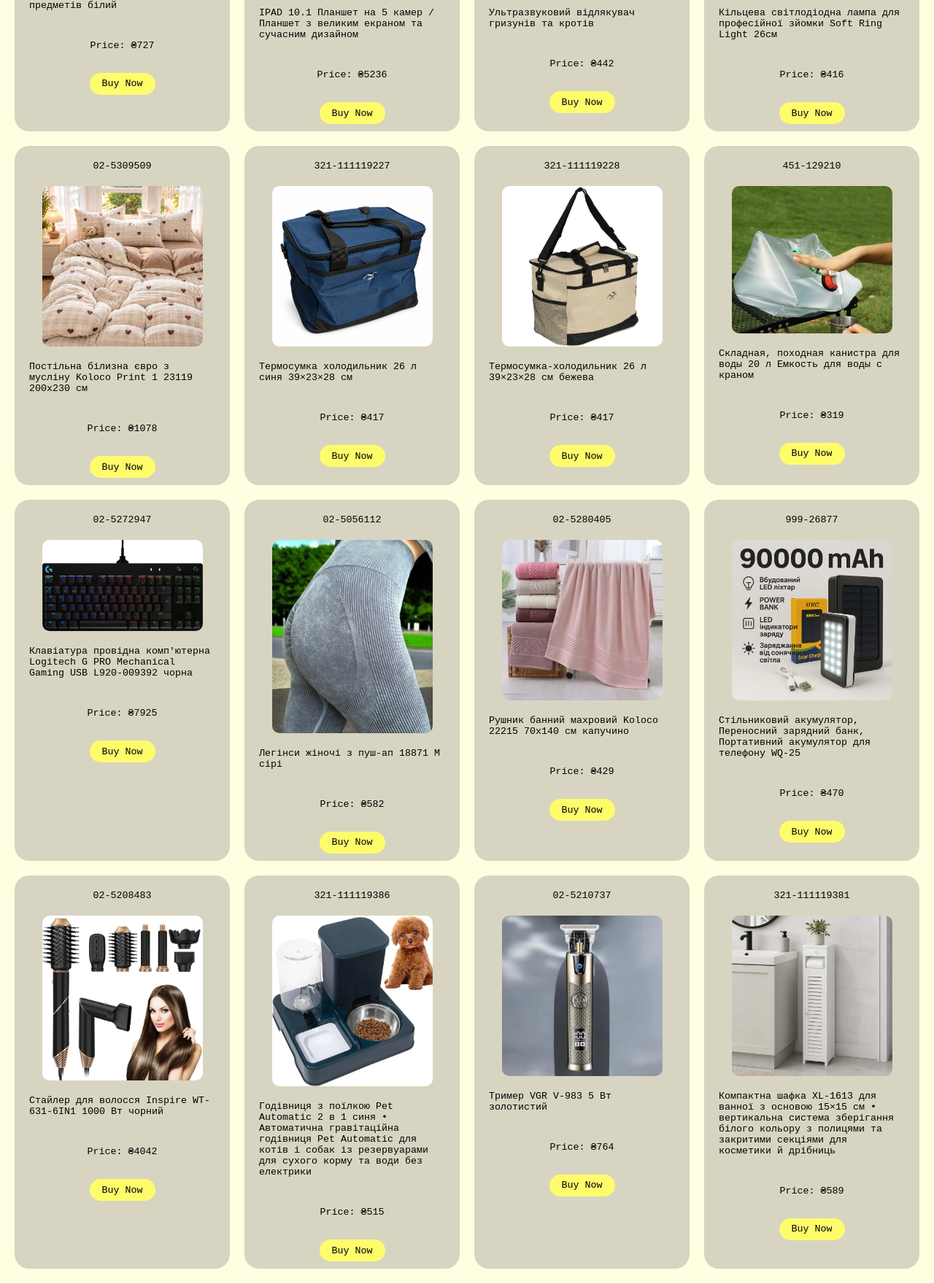
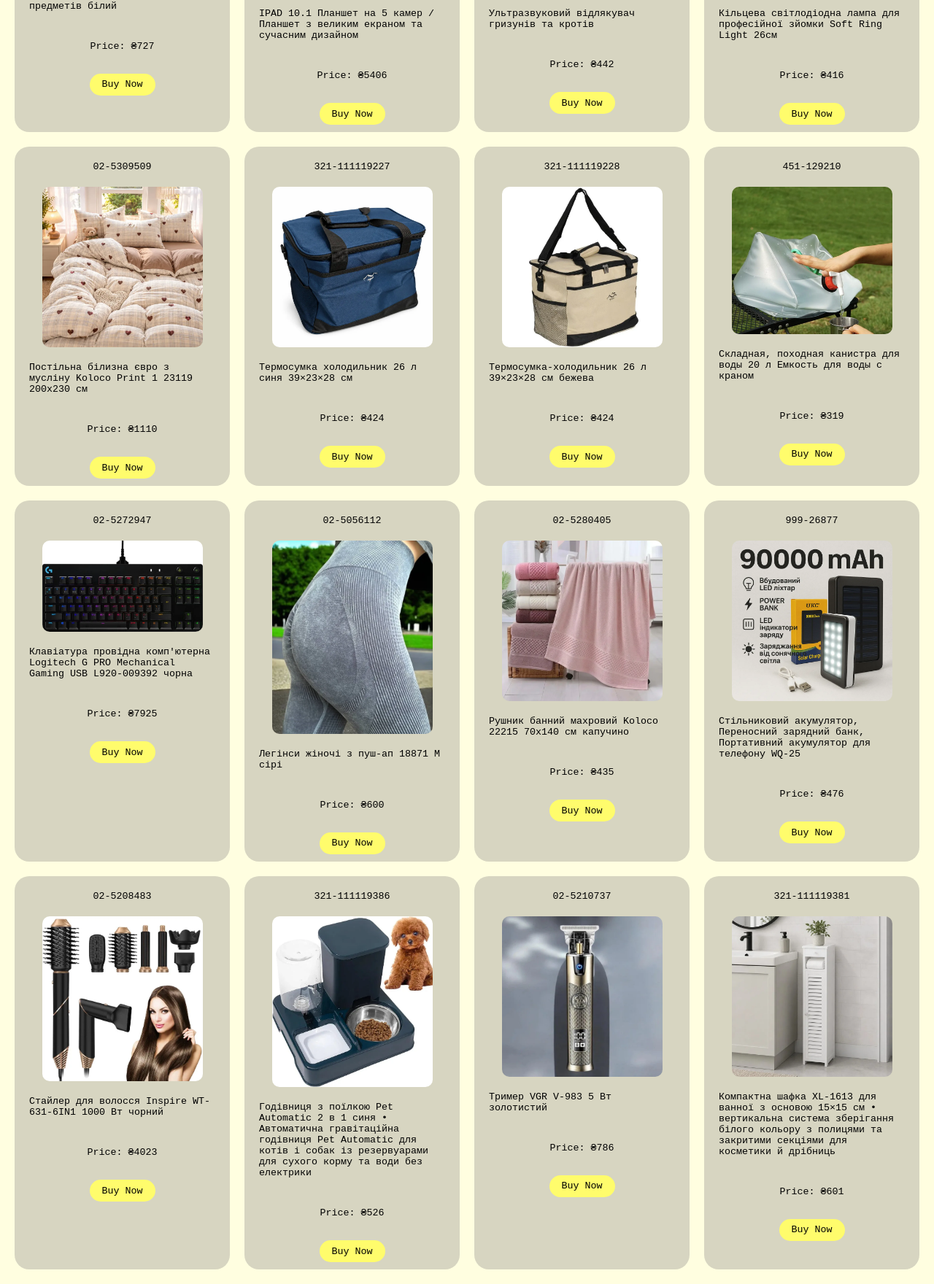
Before and after one commit to nazik-dot/PriceHunter-Website, a Flask app: page /drops_catalogue in a window 1280 px wide. Shown: the part 1851-3611 px from the top of the page at 73% size. Run offline with Flask 3, Linux system fonts and the light colour scheme.

Commit message:
Some changes in website design

```diff
--- a/main.py
+++ b/main.py
@@ -51,7 +51,7 @@
     "2": {
         "id": "991-120031284",
         "name": "Холст на підрамнику 40х60 см Art Craft 16020",
-        "price": 315,
+        "price": 382,
         "image": "/files/holst_na_pidramniku.jpg"
     },
     "3": {
@@ -63,25 +63,25 @@
     "4": {
         "id": "321-111119190",
         "name": "Силіконова сушарка DT-1503 50×35 см сіра • Сушарка для посуду DT-1503 з килимком, тримачами для тарілок, чашок і приборів",
-        "price": 541,
+        "price": 550,
         "image": "/files/silikonova_susarka.webp"
     },
     "5": {
         "id": "321-111119183",
         "name": "Шарф Intelligent Heating Scarf з підігрівом чорний",
-        "price": 515,
+        "price": 526,
         "image": "/files/sharf_z_pidigrivom.webp"
     },
     "6": {
         "id": "02-5264672",
         "name": "Випрямляч для волосся Ardesto Pink Touch HC-R365PT 68 Вт сірий",
-        "price": 1161,
+        "price": 1040,
         "image": "/files/vip_dla_volosya.webp"
     },
     "7": {
         "id": "991-120069877",
         "name": "М'яка іграшка 'Товстий кіт' K15215(White) 60 см",
-        "price": 794,
+        "price": 766,
         "image": "/files/tovstiy_kit.webp"
     },
     "8": {
@@ -93,7 +93,7 @@
     "9": {
         "id": "321-111119232",
         "name": "Електропила ланцюгова MLD із шиною 16″ у валізі",
-        "price": 3071,
+        "price": 3137,
         "image": "/files/elektropila_lanzugova.webp"
     },
     "10": {
@@ -111,7 +111,7 @@
     "12": {
         "id": "991-120069565",
         "name": "Реквізит для аніматора 'Парашут' KJ07-2 діаметр 3 м",
-        "price": 1514,
+        "price": 1460,
         "image": "/files/rekvizit_dla_animatora_parashut.webp"
     },
     "13": {
@@ -123,7 +123,7 @@
     "14": {
         "id": "123-110211",
         "name": "IPAD 10.1 Планшет на 5 камер / Планшет з великим екраном та сучасним дизайном",
-        "price": 5236,
+        "price": 5406,
         "image": "/files/ipad_10.1.webp"
     },
     "15": {
@@ -141,19 +141,19 @@
     "17": {
         "id": "02-5309509",
         "name": "Постільна білизна євро з мусліну Koloco Print 1 23119 200х230 см",
-        "price": 1078,
+        "price": 1110,
         "image": "/files/postilna_biluzna_evro_muslin_koloco_print1.webp"
     },
     "18": {
         "id": "321-111119227",
         "name": "Термосумка холодильник 26 л синя 39×23×28 см",
-        "price": 417,
+        "price": 424,
         "image": "/files/termosumka_holodilnik_26l.webp"
     },
     "19": {
         "id": "321-111119228",
         "name": "Термосумка-холодильник 26 л 39×23×28 см бежева",
-        "price": 417,
+        "price": 424,
         "image": "/files/termosumka_holodilnik_26l_begeva.webp"
     },
     "20": {
@@ -171,43 +171,43 @@
     "22": {
         "id": "02-5056112",
         "name": "Легінси жіночі з пуш-ап 18871 M сірі",
-        "price": 582,
+        "price": 600,
         "image": "/files/leginsu_zinochi_pushup.webp"
     },
     "23": {
         "id": "02-5280405",
         "name": "Рушник банний махровий Koloco 22215 70х140 см капучино",
-        "price": 429,
+        "price": 435,
         "image": "/files/rushnuk_banniy_machroviy_koloco.webp"
     },
     "24": {
         "id": "999-26877",
         "name": "Стільниковий акумулятор, Переносний зарядний банк, Портативний акумулятор для телефону WQ-25",
-        "price": 470,
+        "price": 476,
         "image": "/files/stilnikoviy_akamulator_perenosni_zaradniy_bank.webp"
     },
     "25": {
         "id": "02-5208483",
         "name": "Стайлер для волосся Inspire WT-631-6IN1 1000 Вт чорний",
-        "price": 4042,
+        "price": 4023,
         "image": "/files/styler_dla_volosya_inspire.webp"
     },
     "26": {
         "id": "321-111119386",
         "name": "Годівниця з поїлкою Pet Automatic 2 в 1 синя • Автоматична гравітаційна годівниця Pet Automatic для котів і собак із резервуарами для сухого корму та води без електрики",
-        "price": 515,
+        "price": 526,
         "image": "/files/godivnuza_z_poilkoyu_petautomatic.webp"
     },
     "27": {
         "id": "02-5210737",
         "name": "Тример VGR V-983 5 Вт золотистий",
-        "price": 764,
+        "price": 786,
         "image": "/files/trimer_vgr_zolotistiy.webp"
     },
     "28": {
         "id": "321-111119381",
         "name": "Компактна шафка XL-1613 для ванної з основою 15×15 см • вертикальна система зберігання білого кольору з полицями та закритими секціями для косметики й дрібниць",
-        "price": 589,
+        "price": 601,
         "image": "/files/kompaktna_shafa_dla_vannoi_z_osnovoyu.webp"
     }
 }
--- a/static/drops.css
+++ b/static/drops.css
@@ -21,6 +21,7 @@
     gap: 90px;
     height: auto;
     padding: 10px 25px;
+    border-bottom: 1px solid black;
 }
 
 .modal-logo {
--- a/static/menu.css
+++ b/static/menu.css
@@ -46,6 +46,7 @@
 }
 
 footer {
+    border-top: 1px solid black;
     display: flex;
     flex-direction: column;
     justify-content: center;
--- a/static/style.css
+++ b/static/style.css
@@ -52,6 +52,7 @@
 }
 
 footer {
+    border-top: 1px solid black;
     display: flex;
     flex-direction: column;
     justify-content: center;
```
